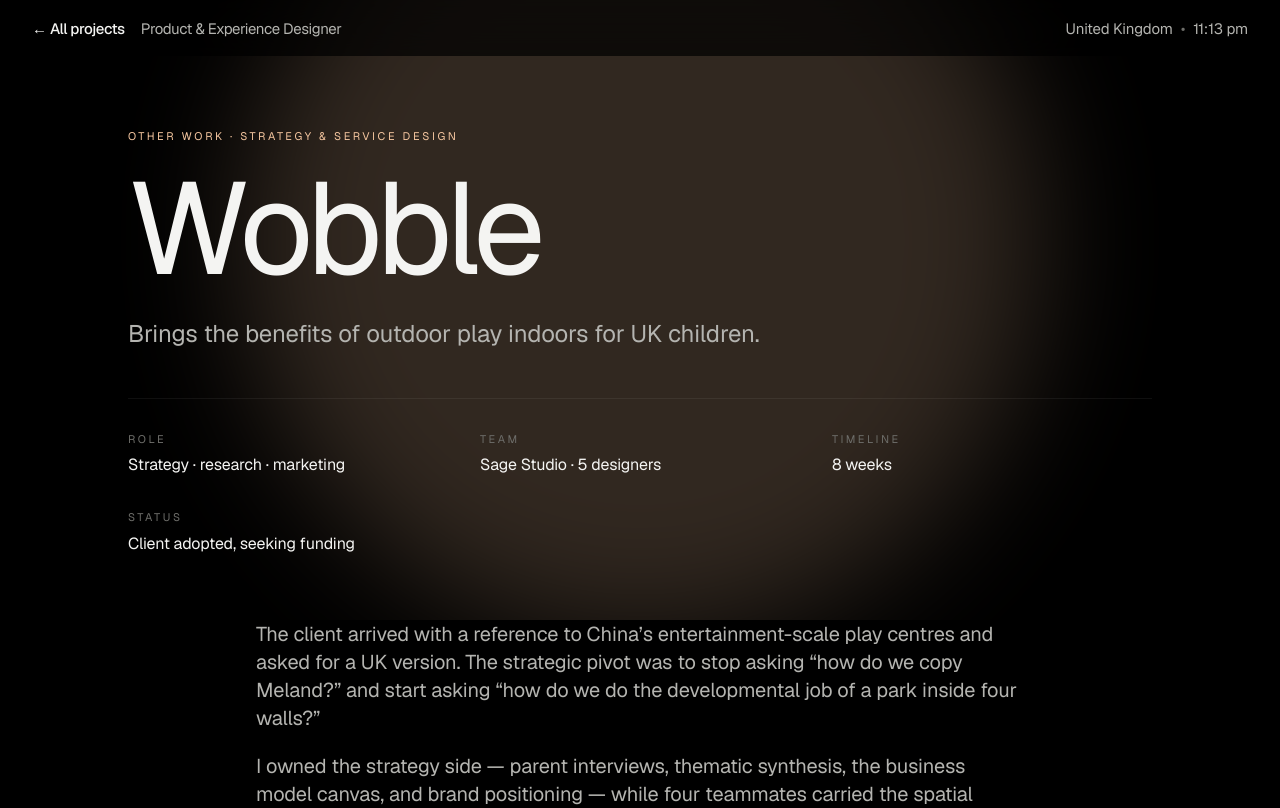
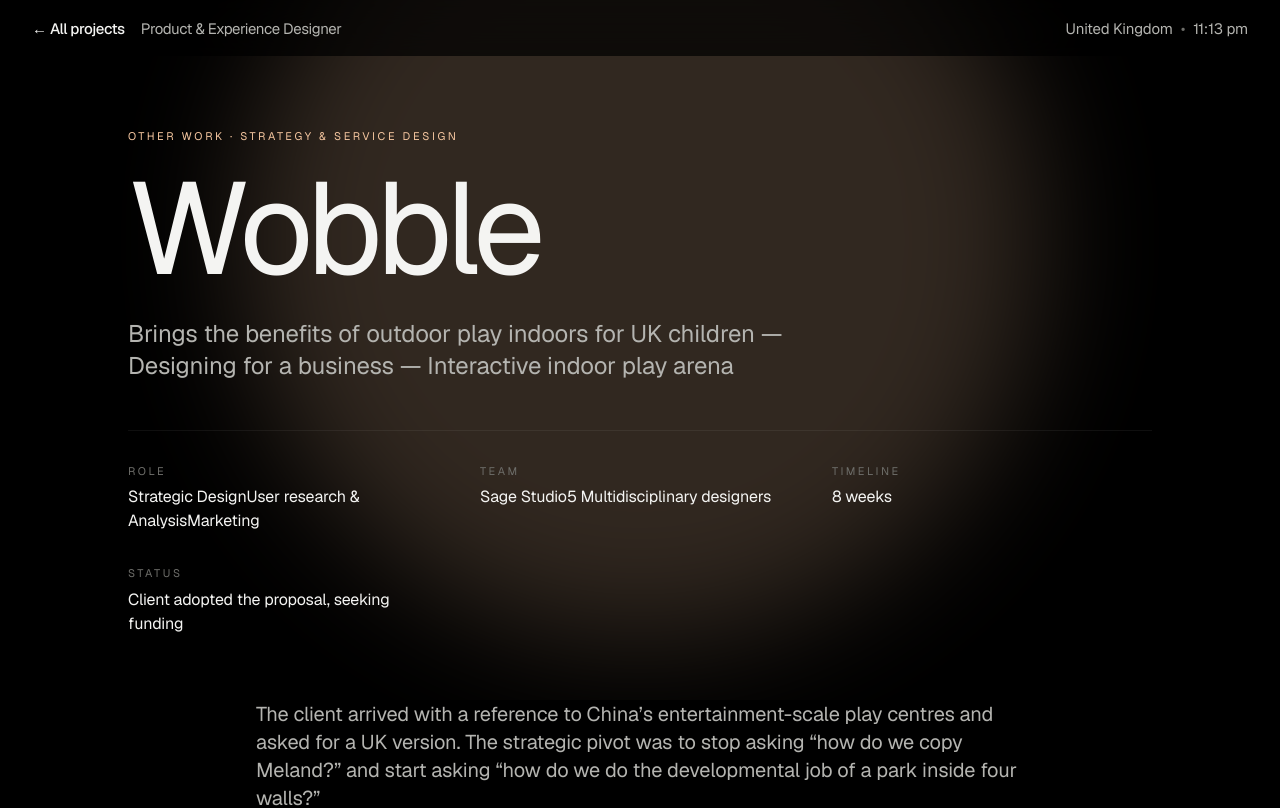
Before and after one commit to nandiniipillai/Portfolio, a Next.js app: page /work/wobble in a window 1280 px wide. Shown: the top 808 px of the page. Built offline with nearby package versions, Linux system fonts and the light colour scheme.

Commit message:
Wobble: update oneLiner and meta — Strategic Design, User research, Marketing

```diff
--- a/app/work/wobble/page.jsx
+++ b/app/work/wobble/page.jsx
@@ -37,14 +37,14 @@ export default function WobblePage() {
   return (
     <BriefPage
       title="Wobble"
-      oneLiner="Brings the benefits of outdoor play indoors for UK children."
+      oneLiner="Brings the benefits of outdoor play indoors for UK children — Designing for a business — Interactive indoor play arena"
       category="Strategy & Service Design"
       accent={ACCENT}
       meta={[
-        ['Role', 'Strategy · research · marketing'],
-        ['Team', 'Sage Studio · 5 designers'],
+        ['Role', ['Strategic Design', 'User research & Analysis', 'Marketing']],
+        ['Team', ['Sage Studio', '5 Multidisciplinary designers']],
         ['Timeline', '8 weeks'],
-        ['Status', 'Client adopted, seeking funding'],
+        ['Status', 'Client adopted the proposal, seeking funding'],
       ]}
       overview={
         <>
```
Also changed, not shown: lib/case-studies.js.
